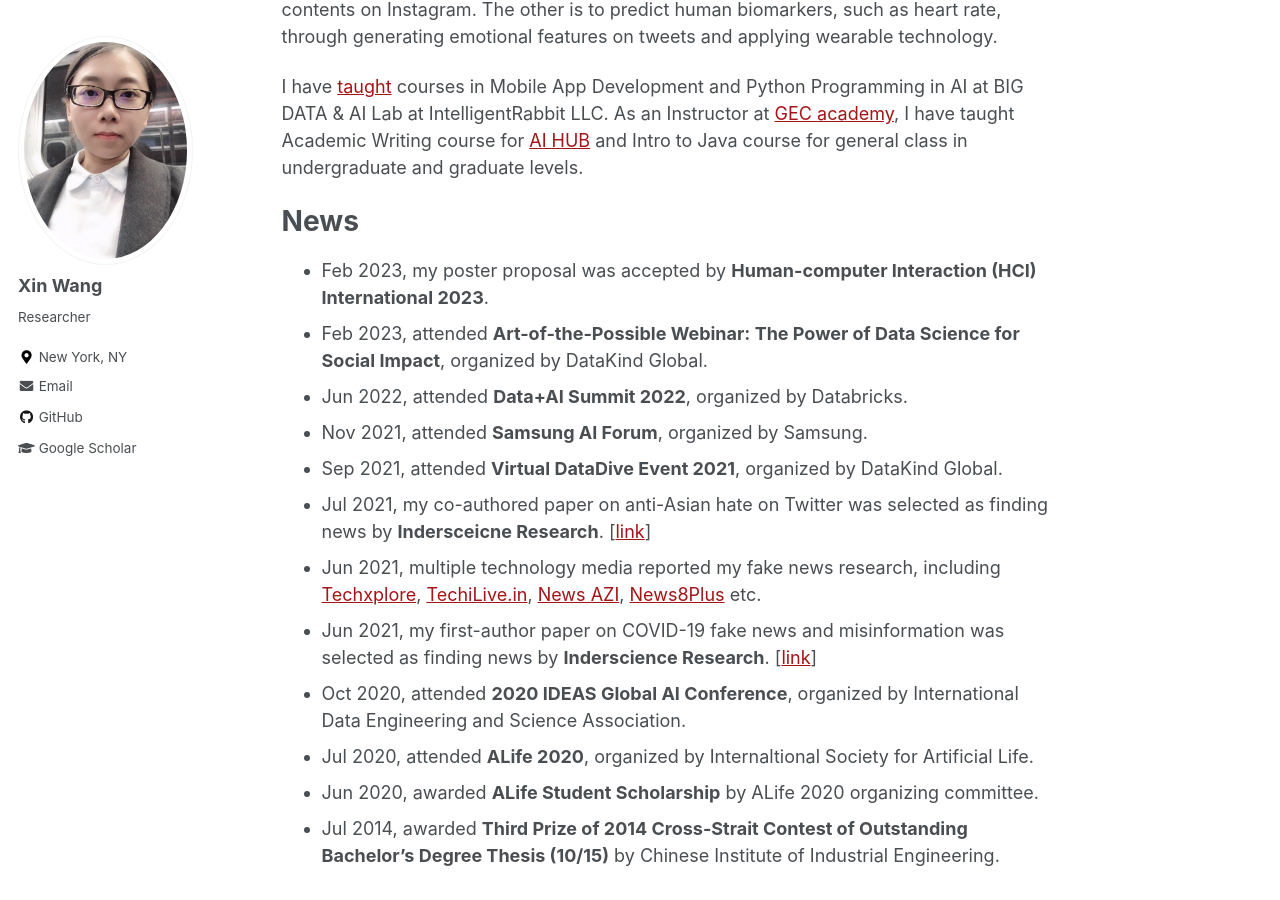
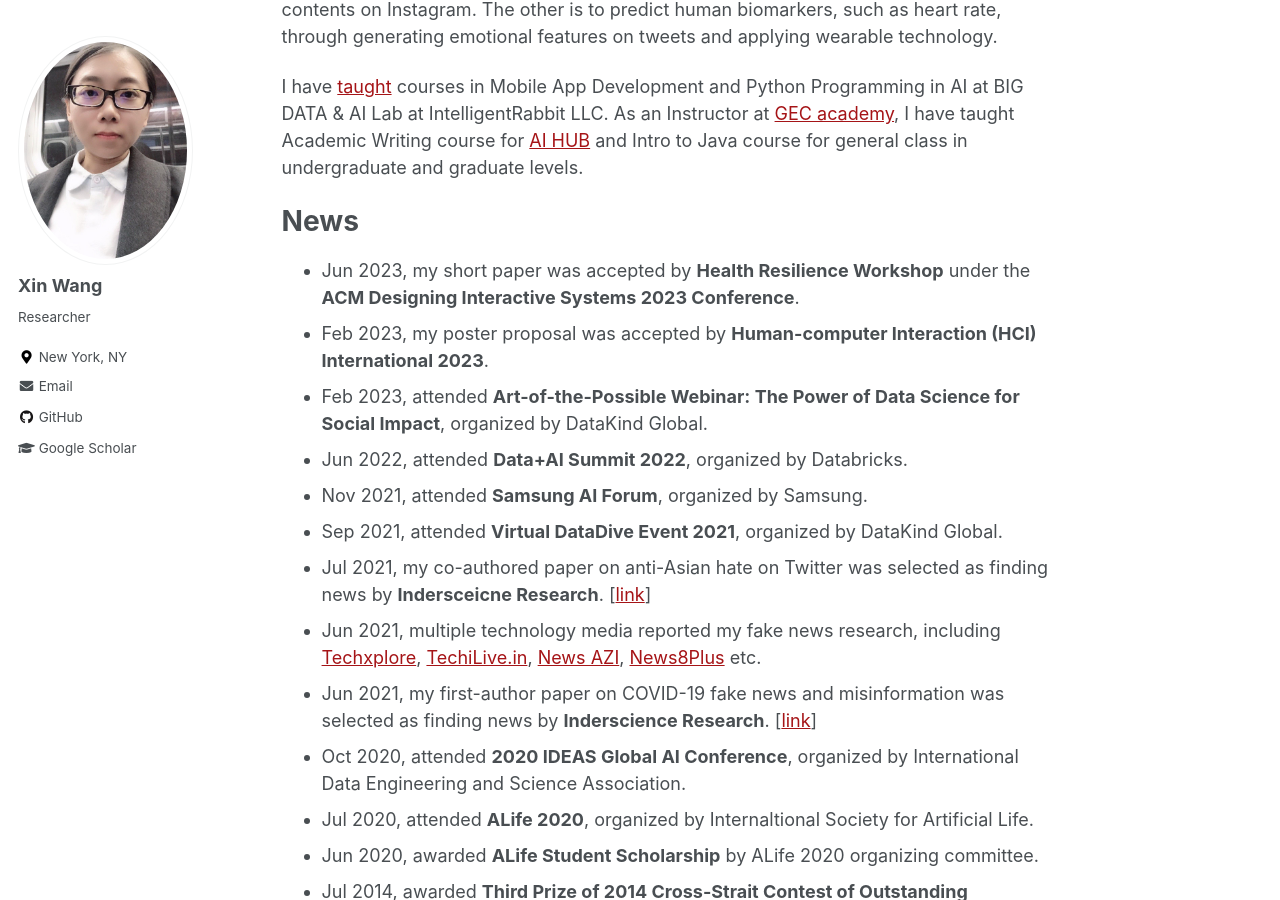
Before and after one commit to xin-wang-kr/xin-wang-kr.github.io, a Jekyll site: the page built from _pages/about.md, in a window 1280 px wide and 900 px high, scrolled down 724 px. Built offline with Jekyll 4.4.1, drawn with Linux system fonts in a browser that asks for light colours.

Commit message:
Update about.md

```diff
--- a/_pages/about.md
+++ b/_pages/about.md
@@ -28,6 +28,7 @@
 As an Instructor at [GEC academy](https://www.gecacademy.com/), I have taught Academic Writing course for [AI HUB](https://www.gecacademy.com/ai-hub) and Intro to Java course for general class in undergraduate and graduate levels.
 
 # News
+* Jun 2023, my short paper was accepted by __Health Resilience Workshop__ under the __ACM Designing Interactive Systems 2023 Conference__.
 * Feb 2023, my poster proposal was accepted by __Human-computer Interaction (HCI) International 2023__.
 * Feb 2023, attended __Art-of-the-Possible Webinar: The Power of Data Science for Social Impact__, organized by DataKind Global.
 * Jun 2022, attended __Data+AI Summit 2022__, organized by Databricks.
```
